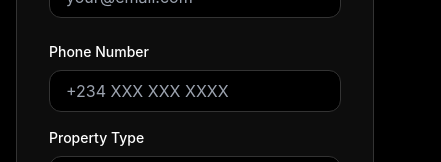
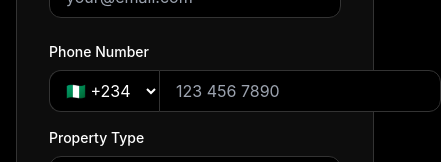
Before and after one commit to Ufuoma-Onakpoyan/mansa-luxe-webfront, a React (Vite) app: page /contact in a window 390 px wide. Shown: the part 679-841 px from the top of the page, 441 px wide, since content can reach past the window. Built offline with nearby package versions, Linux system fonts and the light colour scheme.

Commit message:
Fix contact form and phone number.
Fixes contact form errors and adds country selector to phone number field.

```diff
--- a/src/pages/Contact.tsx
+++ b/src/pages/Contact.tsx
@@ -6,11 +6,24 @@ const Contact = () => {
     name: "",
     email: "",
     phone: "",
+    countryCode: "+234",
     subject: "",
     message: "",
     propertyType: "",
     budget: ""
   });
+
+  const countryCodes = [
+    { code: "+234", country: "Nigeria", flag: "🇳🇬" },
+    { code: "+1", country: "USA", flag: "🇺🇸" },
+    { code: "+44", country: "UK", flag: "🇬🇧" },
+    { code: "+33", country: "France", flag: "🇫🇷" },
+    { code: "+49", country: "Germany", flag: "🇩🇪" },
+    { code: "+971", country: "UAE", flag: "🇦🇪" },
+    { code: "+27", country: "South Africa", flag: "🇿🇦" },
+    { code: "+254", country: "Kenya", flag: "🇰🇪" },
+    { code: "+233", country: "Ghana", flag: "🇬🇭" },
+  ];
 
   const handleInputChange = (e: React.ChangeEvent<HTMLInputElement | HTMLTextAreaElement | HTMLSelectElement>) => {
     const { name, value } = e.target;
@@ -43,6 +56,7 @@ const Contact = () => {
           name: "",
           email: "",
           phone: "",
+          countryCode: "+234",
           subject: "",
           message: "",
           propertyType: "",
@@ -178,15 +192,29 @@ const Contact = () => {
                     <label htmlFor="phone" className="block text-sm font-medium mb-2">
                       Phone Number
                     </label>
+                    <div className="flex">
+                      <select
+                        name="countryCode"
+                        value={formData.countryCode}
+                        onChange={handleInputChange}
+                        className="px-3 py-2 bg-background border border-border rounded-l-lg focus:outline-none focus:ring-2 focus:ring-primary border-r-0"
+                      >
+                        {countryCodes.map((country) => (
+                          <option key={country.code} value={country.code}>
+                            {country.flag} {country.code}
+                          </option>
+                        ))}
+                      </select>
                       <input
                         type="tel"
                         id="phone"
                         name="phone"
                         value={formData.phone}
                         onChange={handleInputChange}
-                      className="w-full px-4 py-2 bg-background border border-border rounded-lg focus:outline-none focus:ring-2 focus:ring-primary"
-                      placeholder="+234 XXX XXX XXXX"
+                        className="flex-1 px-4 py-2 bg-background border border-border rounded-r-lg focus:outline-none focus:ring-2 focus:ring-primary"
+                        placeholder="123 456 7890"
                       />
+                    </div>
                   </div>
                   <div>
                     <label htmlFor="propertyType" className="block text-sm font-medium mb-2">
```
Lines whose indentation alone changed are shown as unchanged.
